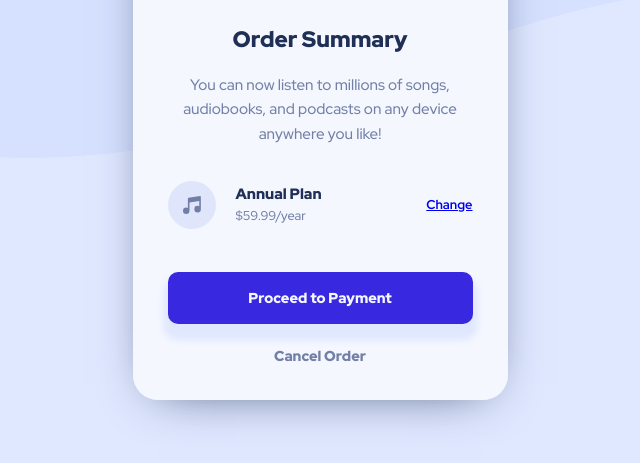
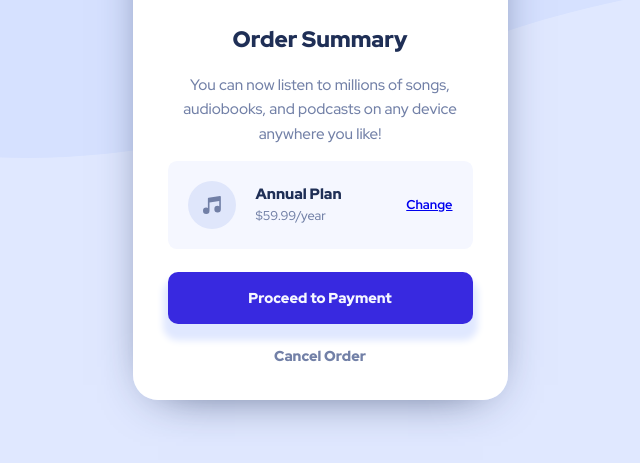
Before and after one commit to xavikortes/frontendmentor_order_summary, a plain HTML site: page index.html in a window 1280 px wide. Shown: the part 279-742 px from the top of the page, without its empty margins (320-960 px from the left). Drawn offline with Linux system fonts and the light colour scheme.

Commit message:
fix(colors). main bg-color

```diff
--- a/main.css
+++ b/main.css
@@ -48,7 +48,7 @@ main article {
     display: flex;
     flex-direction: column;
     align-items: stretch;
-    background: var(--light-color);
+    background: #fff;
     box-sizing: border-box;
 }
 
@@ -70,8 +70,10 @@ main #description {
 main #pricing {
     display: flex;
     align-items: stretch;
-    margin: 20px 0px;
+    padding: 20px;
     font-size: 0.8em;
+    background-color: var(--light-color);
+    border-radius: .7em;
 }
 
 main #pricing .plan {
```
